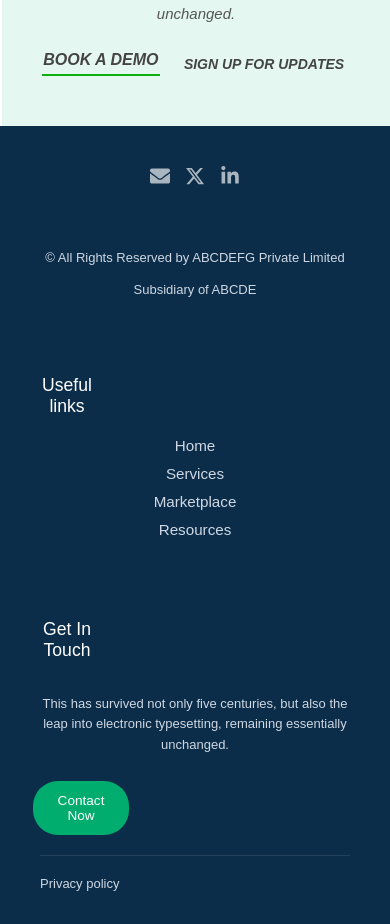
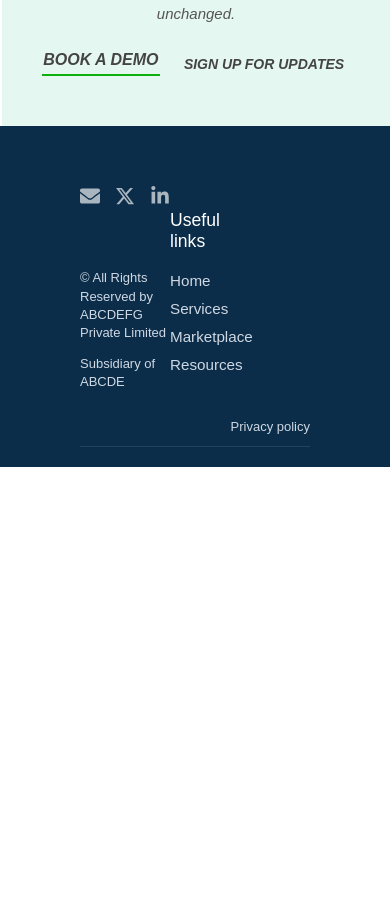
Before and after one commit to Nimujaiswal/Homepage, a React (Create React App) app: page / in a window 390 px wide. Shown: the part 4121-5045 px from the top of the page. After the commit the page ends 4588 px from the top, so only its background shows below. Built offline with nearby package versions, Linux system fonts and the light colour scheme; a web font is replaced by a local one.

Commit message:
Update Footer.css

```diff
--- a/src/components/Footer.css
+++ b/src/components/Footer.css
@@ -110,35 +110,3 @@
     font-size: 13px;
     color: #cfd8e3;
 }
-
-@media (max-width: 1024px) {
-    .footer {
-        padding: 40px 40px 20px;
-    }
-    .footer-content {
-        flex-direction: column;
-        align-items: center;
-        text-align: center;
-        gap: 40px;
-    }
-
-    .footer-section {
-        width: 100%;
-    }
-
-    .footer-contact,
-    .footer-links,
-    .footer-touch {
-        align-items: center;
-        text-align: center;
-    }
-
-    .footer-socials {
-        justify-content: center;
-    }
-
-    .footer-policy {
-        position: static;
-        margin-top: 20px;
-    }
-}
```
